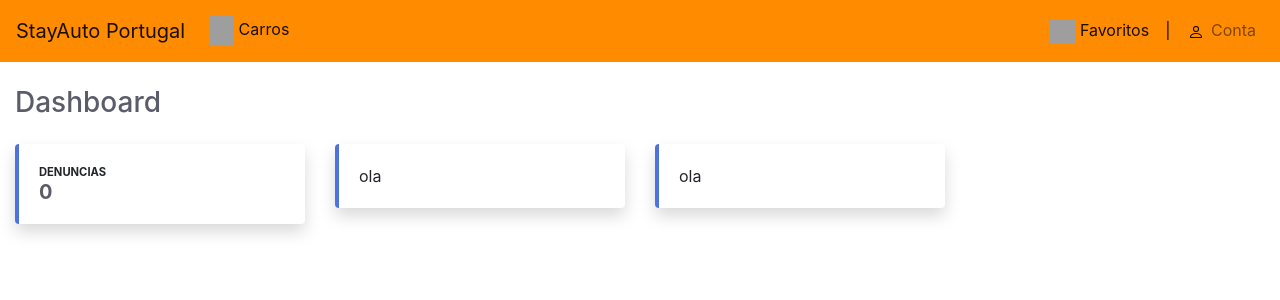
After one commit to jackblack2001-dev/StayAutoPT, a PHP site: page /User_Admin/Admin_Dashboard.php in a window 1280 px wide. The commit adds this page. Shown: the top 300 px of the page. Run offline with PHP 8.4, Linux system fonts and the light colour scheme; grey boxes are pictures that could not be loaded.

Commit message:
A lot of changes

```diff
--- a/Master.php
+++ b/Master.php
@@ -30,27 +30,37 @@ define("INCLUDE_PATH",__DIR__);
 
     <nav class="navbar navbar-expand-xl navbar-light" style="background-color:darkorange">
         <a class="navbar-brand" href="<?=ROOT_PATH?>index.php">StayAuto Portugal</a>
-    <button class="navbar-toggler" type="button" data-toggle="collapse" data-target="#navbarSupportedContent" aria-controls="navbarSupportedContent" aria-expanded="false" aria-label="Toggle navigation">
+        <button class="navbar-toggler" type="button" data-toggle="collapse" data-target="#navbarSupportedContent"
+            aria-controls="navbarSupportedContent" aria-expanded="false" aria-label="Toggle navigation">
             <span class="navbar-toggler-icon"></span>
         </button>
 
         <div class="collapse navbar-collapse  mr-auto" id="navbarSupportedContent">
             <ul class="navbar-nav mr-auto">
                 <li class="nav-item active">
-          <?php echo (isset($_SESSION['Profile']) && ($_SESSION['Profile'] == '2'))
-            ? ' <li class="nav-item active">
+
+                <?php
+                if(isset($_SESSION['Profile']) && $_SESSION['Profile'] == '0'){
+                    echo '<li class="nav-item active">
+                    <a href="'.ROOT_PATH.'User_Admin/Admin_Dashboard.php" class="nav-link">Dashbord</a>
+                    </li>';
+                }else if(isset($_SESSION['Profile']) && $_SESSION['Profile'] == '2'){
+                    echo ' <li class="nav-item active">
                     <a href="'.ROOT_PATH.'User_Stand/Stand_Dashboard.php" class="nav-link">O meu Stand</a>
                     </li>
                     <li class="nav-item active">
                     <a href="'.ROOT_PATH.'User_Stand/Garage.php" class="nav-link">Garagem</a>
-                </li>'
-            : '<a href="" class="nav-link"><img src="Icons/Car.svg" width="25px" height="30px"> Carros</a>'
+                    </li>';
+                }else{
+                    echo '<a href="" class="nav-link"><img src="'.ROOT_PATH.'Icons/Car.svg" width="25px" height="30px"> Carros</a>';
+                }
                 ?>
                 </li>
             </ul>
             <ul class="navbar-nav ml-auto">
                 <li class="nav-item active">
-          <a class="nav-link" type="button" class="btn btn-primary"><img src="<?php echo ROOT_PATH?>icons/star.svg" width="25px" height="25px"> Favoritos</a>
+                    <a class="nav-link" type="button" class="btn btn-primary"><img
+                            src="<?php echo ROOT_PATH?>icons/star.svg" width="25px" height="25px"> Favoritos</a>
                 </li>
                 <li class="nav-item active">
                     <a class="nav-link">|</a>
--- /dev/null
+++ b/User_Admin/Admin_Dashboard.php
@@ -0,0 +1,89 @@
+<?php
+include_once('../Master.php');
+?>
+<!DOCTYPE html>
+
+<body>
+    <style>
+    .container,
+    container-fluid {
+        padding-left: 1.5rem;
+        padding-right: 1.5rem;
+    }
+
+    .text-dark {
+        color: #5a5c69 !important;
+    }
+
+    .card {
+        border: 1px #8c8e8cd1;
+    }
+
+    .border-left-primary {
+        border-left: .25rem solid #4e73df !important;
+    }
+
+    .border-left-success {
+        border-left: .25rem solid #1cc88a !important;
+    }
+
+    .border-left-warning {
+        border-left: .25rem solid #f6c23e !important;
+    }
+
+    .border-left-danger {
+        border-left: .25rem solid #e74a3b !important;
+    }
+
+    .aling-items-center {
+        align-items: center !important;
+    }
+
+    .no-gutters {
+        margin-right: 0;
+        margin-left: 0;
+    }
+
+    .text-xs {
+        font-size: .7rem;
+    }
+    </style>
+
+    <div class="container-fluid">
+        <h3 class="text-dark mb-4" style="padding-top:1.5rem;">Dashboard</h3>
+        <div class="row">
+            <div class="col-md-3 col-xl-3 mb-4">
+                <div class="card shadow border-left-primary">
+                    <div class="card-body">
+                        <div class="row aling-items-center no-gutters">
+                            <div class="col mr-2">
+                                <div class="text-uppercase font-weight-bold text-xs">
+                                    Denuncias
+                                </div>
+                                <div class="text-dark font-weight-bold h5 mb-0">
+                                    0
+                                </div>
+                            </div>
+                        </div>
+                    </div>
+                </div>
+            </div>
+            <div class="col-md-3 col-xl-3 mb-4">
+                <div class="card shadow border-left-primary">
+                    <div class="card-body">
+                        ola
+                    </div>
+                </div>
+            </div>
+            <div class="col-md-3 col-xl-3 mb-4">
+                <div class="card shadow border-left-primary">
+                    <div class="card-body">
+                        ola
+                    </div>
+                </div>
+            </div>
+        </div>
+    </div>
+</body>
+
+</html>
--- a/assets/carcard.php
+++ b/assets/carcard.php
@@ -93,6 +93,7 @@ function ShowCarCars($con)
 
     $ERROR_No_Data_Car = false;
     $card = "";
+    $cars = null;
     $data[] = returnStand($_SESSION["Id"], $con);
 
     if (!is_null($data[0])) {
--- a/test.php
+++ /dev/null
@@ -1 +0,0 @@
-<?php echo phpinfo()?>
```
Also changed, not shown: Register.php (+5 -2 lines), User_Stand/CarRegister.php (+10 -0 lines). Lines whose indentation alone changed are shown as unchanged.
